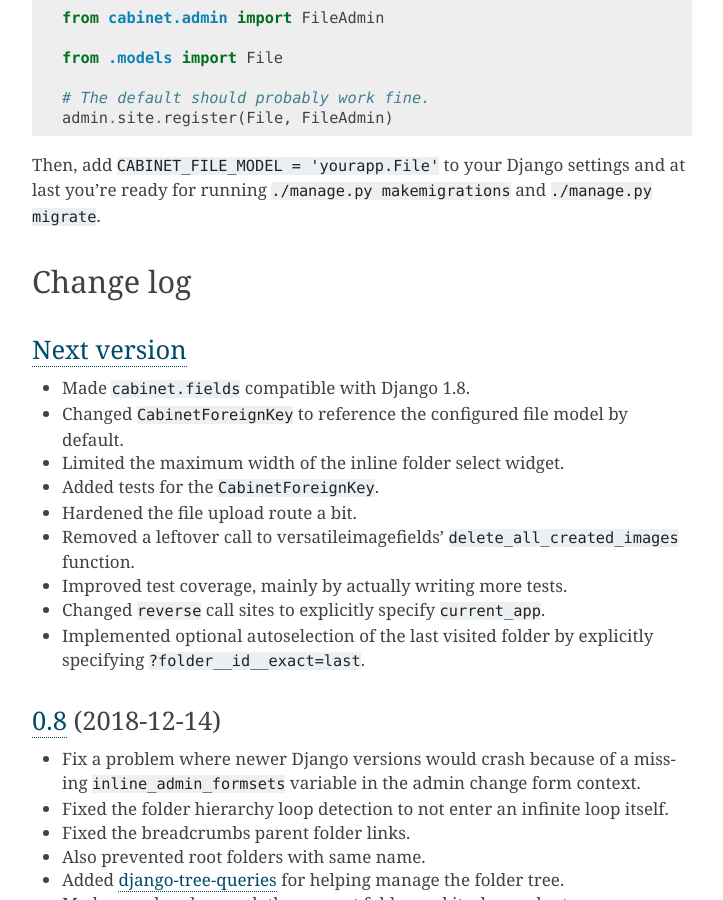
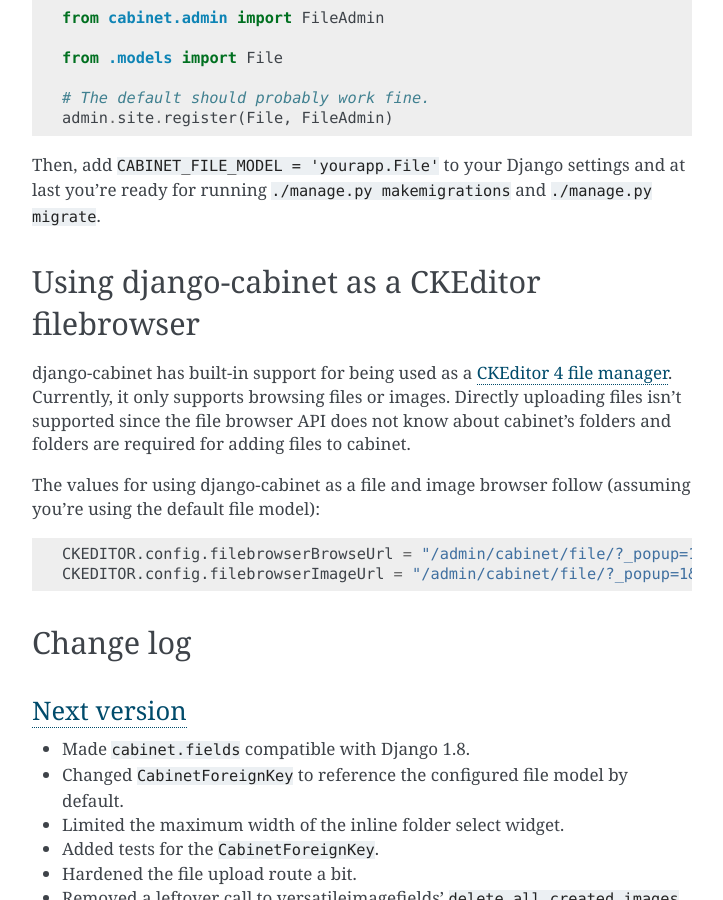
Before and after one commit to feincms/django-cabinet, a Sphinx documentation site: the page built from docs/index.rst, in a window 1280 px wide and 900 px high, scrolled down 3932 px. Shown: the whole window, without its empty margins (388-1111 px from the left). Built offline with Sphinx 7.4.7, drawn with Linux system fonts in a browser that asks for light colours; the version number could not be read and is left out; some of the changed text lies outside the part shown.

Commit message:
Fix #5: Add docs on how to use django-cabinet with CKEditor

```diff
--- a/docs/index.rst
+++ b/docs/index.rst
@@ -126,6 +126,25 @@
 makemigrations`` and ``./manage.py migrate``.
 
 
+Using django-cabinet as a CKEditor filebrowser
+==============================================
+
+django-cabinet has built-in support for being used as a `CKEditor 4 file
+manager
+<https://ckeditor.com/docs/ckeditor4/latest/guide/dev_file_browse_upload.html>`__.
+Currently, it only supports browsing files or images. Directly uploading
+files isn't supported since the file browser API does not know about
+cabinet's folders and folders are required for adding files to cabinet.
+
+The values for using django-cabinet as a file and image browser follow
+(assuming you're using the default file model):
+
+.. code-block:: javascript
+
+    CKEDITOR.config.filebrowserBrowseUrl = "/admin/cabinet/file/?_popup=1";
+    CKEDITOR.config.filebrowserImageUrl = "/admin/cabinet/file/?_popup=1&file_type=image_file";
+
+
 .. include:: ../CHANGELOG.rst
 
 .. _django-imagefield: https://django-imagefield.readthedocs.io/
```
